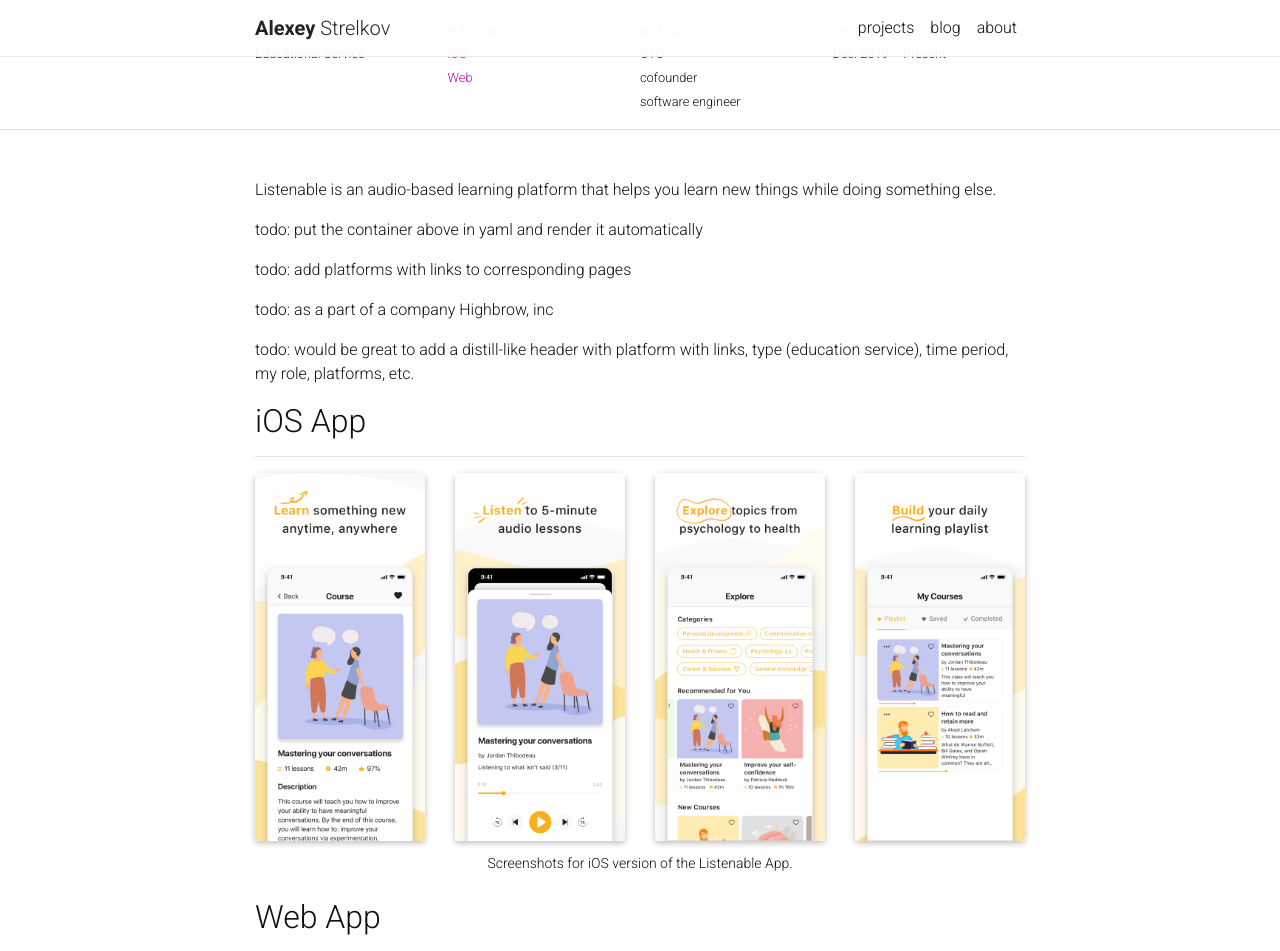
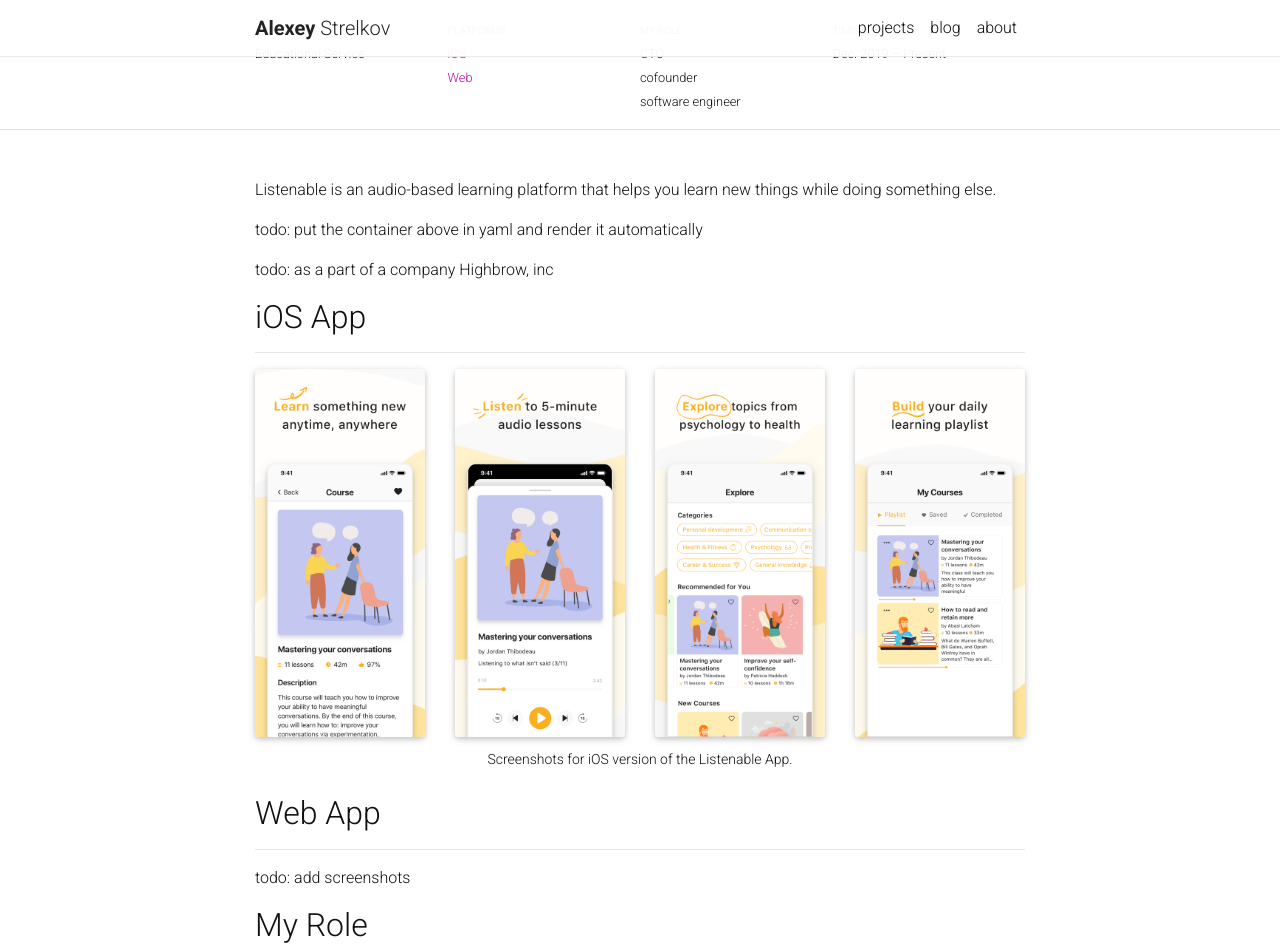
Before and after one commit to DataGreed/datagreed.pro, a Jekyll site: the page built from _projects/listenable.markdown, in a window 1280 px wide and 1400 px high, scrolled down 232 px. Shown: the top 951 px of the window. Built offline with Jekyll 4.4.1, drawn with Linux system fonts in a browser that asks for light colours; nearby versions of some CDN libraries; a style sheet for code colours, icons or effects is not loaded; some of the changed text lies outside the part shown.

```diff
--- a/_projects/listenable.markdown
+++ b/_projects/listenable.markdown
@@ -24,11 +24,7 @@
 
 todo: put the container above in yaml and render it automatically
 
-todo: add platforms with links to corresponding pages
-
 todo: as a part of a company Highbrow, inc
-
-todo: would be great to add a distill-like header with platform with links, type (education service), time period, my role, platforms, etc.
 
 
 ## iOS App
```
Also changed, not shown: other parts of _projects/listenable.markdown (+8 -0 lines).
